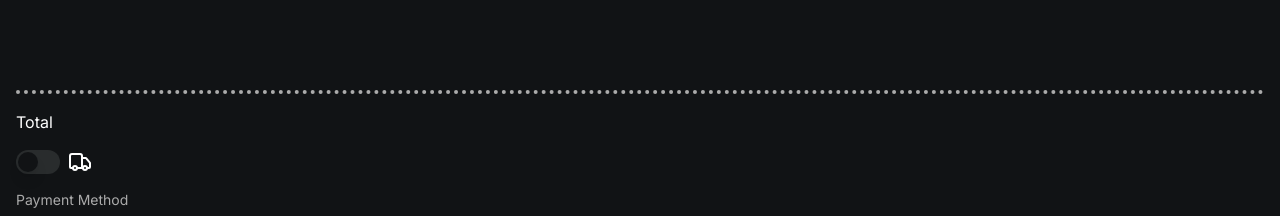
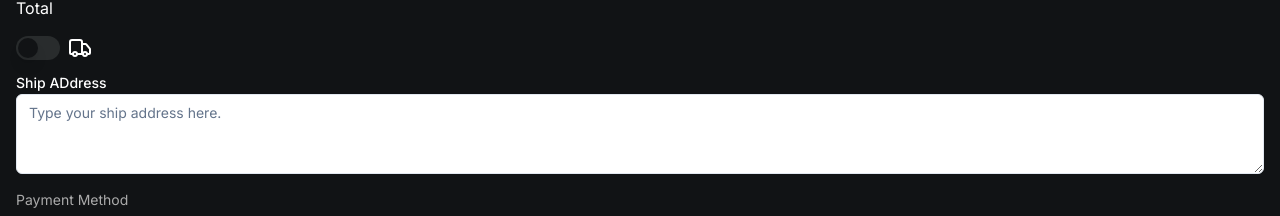
Before and after one commit to madjiebimaa/sinar-pos, a Next.js app: page /mobile/order in a window 1280 px wide. Shown: the part 428-644 px from the top of the page. Built offline with nearby package versions, Linux system fonts and the light colour scheme; no server answers; the database is empty.

Commit message:
feat: add ship address field to the order model and add text area component to handle it

```diff
--- a/src/actions/customer.ts
+++ b/src/actions/customer.ts
@@ -34,17 +34,18 @@
 }
 
 export async function addCustomer(name: Customer["name"]): Promise<Customer> {
-  const customer = {
+  const customerDoc = await addDoc(collection(db, "customers"), {
     name,
     queryName: name.toLowerCase(),
-  }
-  const customerDoc = await addDoc(collection(db, "customers"), customer)
+  })
 
   revalidatePath("/mobile/order")
   revalidatePath("/products")
 
-  return {
+  const customer: Customer = {
     id: customerDoc.id,
-    ...customer,
+    name,
   }
+
+  return customer
 }
--- a/src/actions/order.ts
+++ b/src/actions/order.ts
@@ -36,11 +36,13 @@
     paymentMethod: order.paymentMethod,
     isNeedToBeShip: order.isNeedToBeShip,
     isShipped: order.isShipped,
+    shipAddress: order.shipAddress,
     createdAt: new Date(),
     items,
     customerId: order.customer ? order.customer.id : null,
   })
 
+  revalidatePath("/orders")
   redirect("/products")
 }
 
@@ -81,6 +83,7 @@
         paymentMethod: orderSnapshot.paymentMethod,
         isNeedToBeShip: orderSnapshot.isNeedToBeShip,
         isShipped: orderSnapshot.isShipped,
+        shipAddress: orderSnapshot.shipAddress,
         createdAt: orderSnapshot.createdAt.toDate(),
         items,
         customer,
--- a/src/app/(dashboard)/products/page.tsx
+++ b/src/app/(dashboard)/products/page.tsx
@@ -41,10 +41,10 @@
       </section>
       <section className="hidden md:flex flex-col gap-4 p-4 min-w-[320px] max-w-[320px]">
         <OrderHeader />
-        <CustomerCombobox customers={customers} />
         <div className="flex flex-1 flex-col overflow-hidden">
           <OrderItemList />
         </div>
+        <CustomerCombobox customers={customers} />
         <OrderTotal />
         <div className="z-10 sticky bottom-0 left-0 right-0">
           <PayButton />
--- a/src/app/mobile/order/page.tsx
+++ b/src/app/mobile/order/page.tsx
@@ -12,10 +12,10 @@
   return (
     <main className="flex flex-col gap-4 min-h-screen max-h-screen p-4">
       <OrderHeader />
-      <CustomerCombobox customers={customers} />
       <div className="flex flex-1 flex-col overflow-hidden">
         <OrderItemList />
       </div>
+      <CustomerCombobox customers={customers} />
       <OrderTotal />
       <div className="z-10 sticky bottom-0 left-0 right-0">
         <PayButton />
--- a/src/components/customer/customer-combobox.tsx
+++ b/src/components/customer/customer-combobox.tsx
@@ -39,7 +39,7 @@
         </Button>
       </PopoverTrigger>
       <PopoverContent className="p-0">
-        <Command className="max-h-[500px]">
+        <Command className="max-h-[330px]">
           <CommandInput placeholder="Search customer..." className="" />
           <CommandEmpty>
             <AddCustomerButton />
--- a/src/components/order/order-card.tsx
+++ b/src/components/order/order-card.tsx
@@ -39,13 +39,16 @@
               {dayjs(order.createdAt).format("lll")}
             </span>
           </div>
-          {order.customer && (
-            <div className="flex flex-col gap-1">
+          <div className="flex flex-col">
+            {order.customer && (
               <p className="font-medium text-white text-lg">
                 {order.customer.name}
               </p>
-            </div>
-          )}
+            )}
+            {order.shipAddress && (
+              <p className="text-white text-sm">{order.shipAddress}</p>
+            )}
+          </div>
           <CategoryTotalList categories={categories} />
         </section>
         <OrderTable order={order} />
--- a/src/components/order/order-total.tsx
+++ b/src/components/order/order-total.tsx
@@ -5,10 +5,12 @@
 
 import PaymentMethodButton from "@/components/order/payment-method-button"
 import ShipSwitch from "@/components/order/ship-switch"
+import { Label } from "@/components/ui/label"
+import { Textarea } from "@/components/ui/textarea"
 
 import { PaymentMethod } from "@/lib/types"
 import { getOrderTotal, rupiah } from "@/lib/utils"
-import { useOrder } from "@/store/order"
+import { useOrder, useOrderActions } from "@/store/order"
 
 const paymentMethods: {
   value: PaymentMethod
@@ -22,6 +24,7 @@
 
 export default function OrderTotal() {
   const order = useOrder()
+  const orderActions = useOrderActions()
   const total = useMemo(() => getOrderTotal(order.items), [order.items])
 
   return (
@@ -31,6 +34,16 @@
         <span className="font-semibold">{total !== 0 && rupiah(total)}</span>
       </div>
       <ShipSwitch isNeedToBeShip={order.isNeedToBeShip} />
+      <div className="flex flex-col gap-1">
+        <Label htmlFor="shipAddress">Ship ADdress</Label>
+        <Textarea
+          id="shipAddress"
+          placeholder="Type your ship address here."
+          className="text-woodsmoke"
+          value={order.shipAddress}
+          onChange={(event) => orderActions.addShipAddress(event.target.value)}
+        />
+      </div>
       <section className="flex flex-col gap-2">
         <p className="text-sm text-silver-chalice">Payment Method</p>
         <section className="grid grid-cols-3 gap-2">
--- /dev/null
+++ b/src/components/ui/textarea.tsx
@@ -0,0 +1,24 @@
+import * as React from "react"
+
+import { cn } from "@/lib/utils"
+
+export interface TextareaProps
+  extends React.TextareaHTMLAttributes<HTMLTextAreaElement> {}
+
+const Textarea = React.forwardRef<HTMLTextAreaElement, TextareaProps>(
+  ({ className, ...props }, ref) => {
+    return (
+      <textarea
+        className={cn(
+          "flex min-h-[80px] w-full rounded-md border border-slate-200 bg-white px-3 py-2 text-sm ring-offset-white placeholder:text-slate-500 focus-visible:outline-none focus-visible:ring-2 focus-visible:ring-slate-950 focus-visible:ring-offset-2 disabled:cursor-not-allowed disabled:opacity-50 dark:border-slate-800 dark:bg-slate-950 dark:ring-offset-slate-950 dark:placeholder:text-slate-400 dark:focus-visible:ring-slate-300",
+          className
+        )}
+        ref={ref}
+        {...props}
+      />
+    )
+  }
+)
+Textarea.displayName = "Textarea"
+
+export { Textarea }
--- a/src/lib/types.ts
+++ b/src/lib/types.ts
@@ -35,6 +35,7 @@
   paymentMethod: PaymentMethod
   isNeedToBeShip: boolean
   isShipped: boolean
+  shipAddress: string
   createdAt: Date
 
   items: OrderItem[]
--- a/src/store/customer.ts
+++ b/src/store/customer.ts
@@ -1,5 +1,6 @@
+import { create } from "zustand"
+
 import { Customer } from "@/lib/types"
-import { create } from "zustand"
 
 type CustomerState = {
   selectedCustomer: Customer | null
--- a/src/store/order.ts
+++ b/src/store/order.ts
@@ -18,6 +18,7 @@
     decreaseItemQuantity: (id: Product["id"]) => void
     changePaymentMethod: (paymentMethod: PaymentMethod) => void
     toggleNeedToBeShip: () => void
+    addShipAddress: (shipAddress: Order["shipAddress"]) => void
     reset: () => void
   }
 }
@@ -31,6 +32,7 @@
     paymentMethod: "cash",
     isNeedToBeShip: false,
     isShipped: false,
+    shipAddress: "",
     createdAt: new Date(),
     customer: null,
   },
@@ -113,6 +115,8 @@
               isNeedToBeShip: !state.order.isNeedToBeShip,
             },
           })),
+        addShipAddress: (shipAddress) =>
+          set((state) => ({ order: { ...state.order, shipAddress } })),
         reset: () => set(() => ({ ...initialState })),
       },
     }),
```
